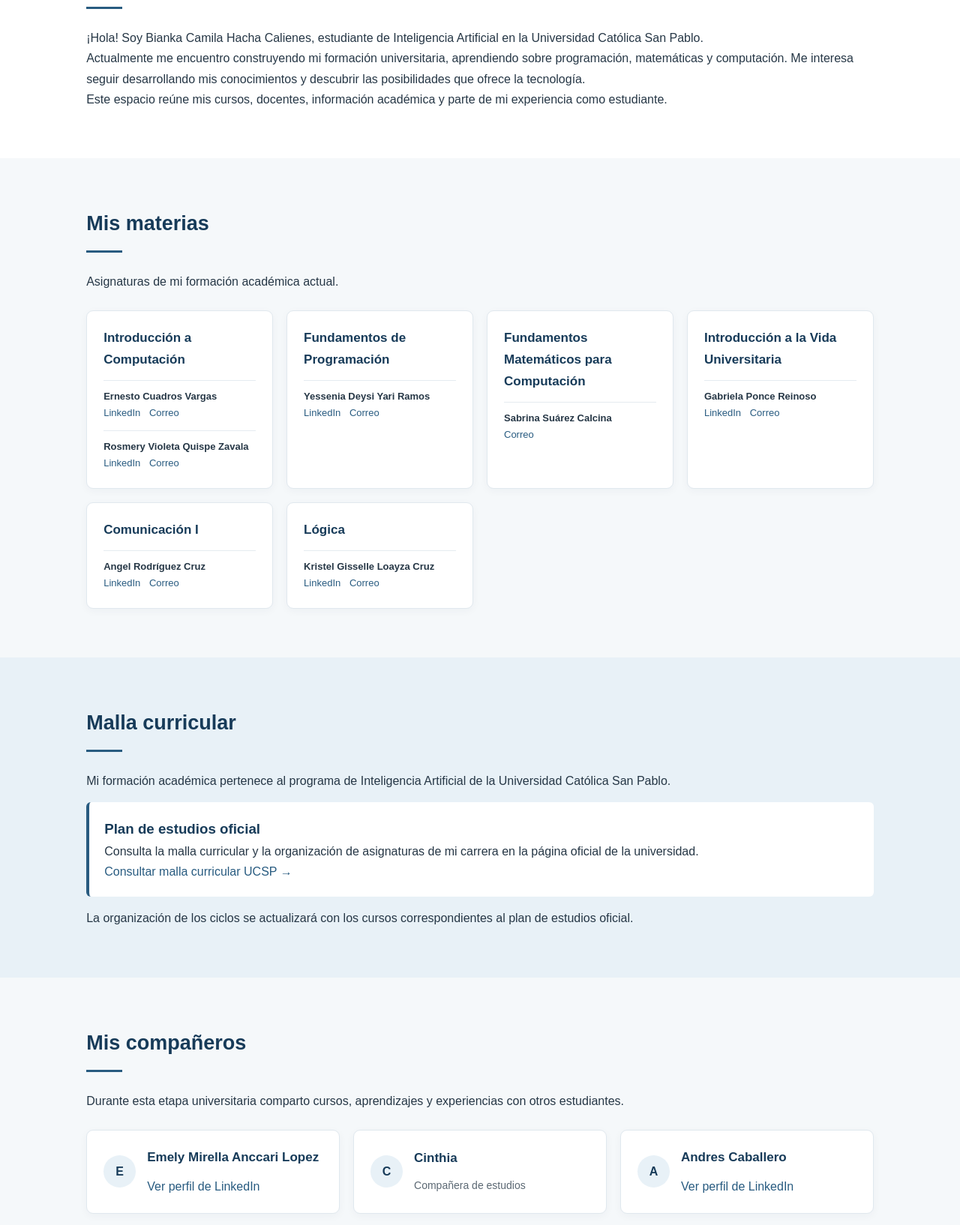
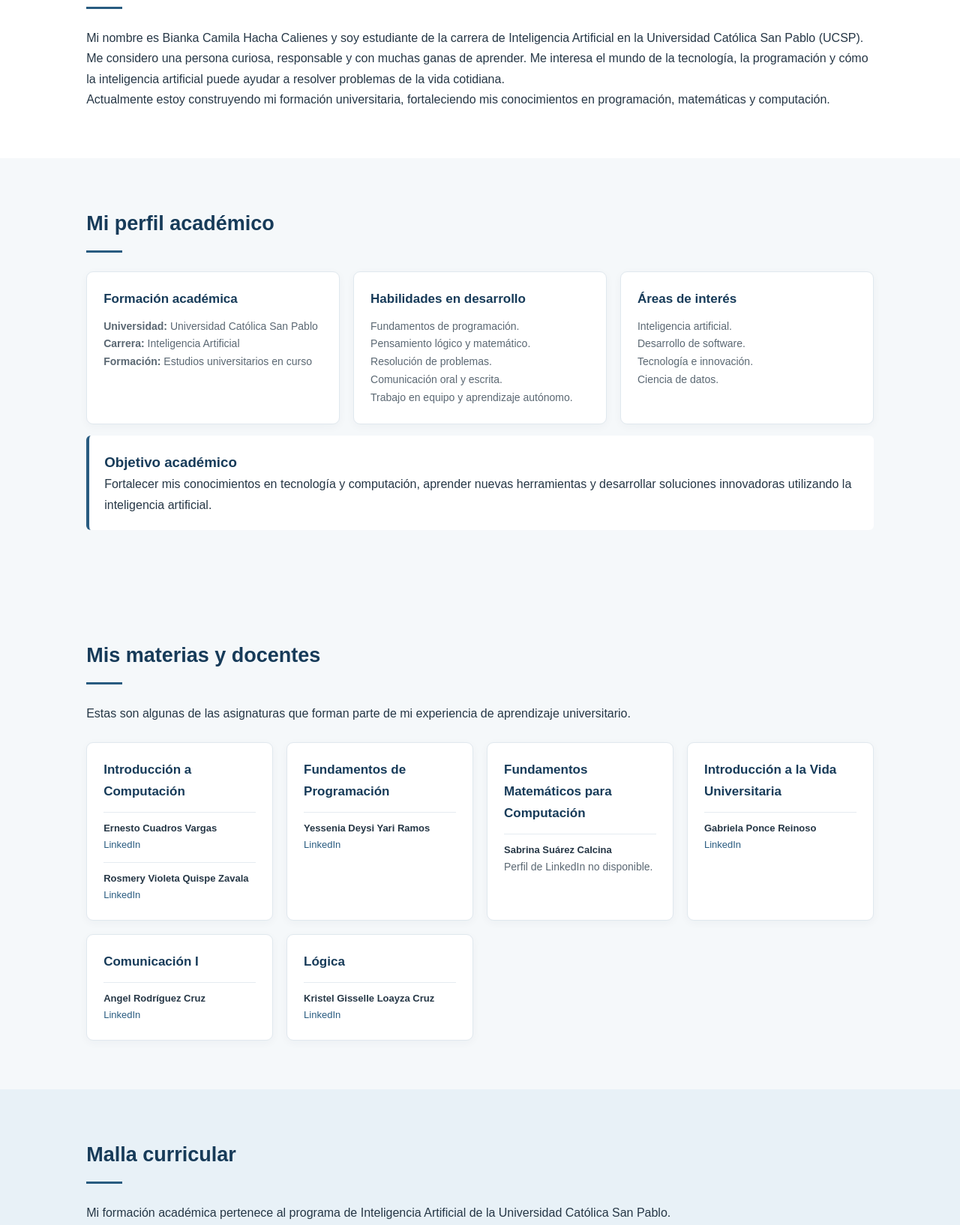
Before and after one commit to biankahacha-ui/biankahacha-ui.github.io, a plain HTML site: page index.html in a window 1280 px wide. Shown: the part 692-2326 px from the top of the page at 75% size. Drawn offline with Linux system fonts and the light colour scheme.

Commit message:
Update index.html

```diff
--- a/index.html
+++ b/index.html
@@ -1,11 +1,17 @@
+
 
 <!DOCTYPE html>
 <html lang="es">
 <head>
 <meta charset="UTF-8">
 <meta name="viewport" content="width=device-width, initial-scale=1.0">
+
 <title>Bianka Camila Hacha Calienes | Inteligencia Artificial</title>
-<meta name="description" content="Portafolio académico de Bianka Camila Hacha Calienes, estudiante de Inteligencia Artificial de la Universidad Católica San Pablo.">
+
+<meta name="description" content="Página personal y portafolio académico de Bianka Camila Hacha Calienes, estudiante de Inteligencia Artificial en la Universidad Católica San Pablo.">
+<meta name="author" content="Bianka Camila Hacha Calienes">
+<meta name="robots" content="index, follow">
+<link rel="canonical" href="https://biankahacha-ui.github.io/">
 
 <style>
 :root {
@@ -262,6 +268,7 @@ footer {
     <div>
         <a href="#inicio">Inicio</a>
         <a href="#sobre-mi">Sobre mí</a>
+        <a href="#perfil">Perfil</a>
         <a href="#materias">Materias</a>
         <a href="#malla">Malla curricular</a>
         <a href="#companeros">Compañeros</a>
@@ -286,32 +293,79 @@ footer {
     <div class="linea"></div>
 
     <p>
-    ¡Hola! Soy Bianka Camila Hacha Calienes, estudiante
-    de Inteligencia Artificial en la Universidad Católica
-    San Pablo.
+    Mi nombre es Bianka Camila Hacha Calienes y soy estudiante
+    de la carrera de Inteligencia Artificial en la Universidad
+    Católica San Pablo (UCSP).
     </p>
 
     <p>
-    Actualmente me encuentro construyendo mi formación
-    universitaria, aprendiendo sobre programación,
-    matemáticas y computación. Me interesa seguir
-    desarrollando mis conocimientos y descubrir las
-    posibilidades que ofrece la tecnología.
+    Me considero una persona curiosa, responsable y con muchas
+    ganas de aprender. Me interesa el mundo de la tecnología,
+    la programación y cómo la inteligencia artificial puede
+    ayudar a resolver problemas de la vida cotidiana.
     </p>
 
     <p>
-    Este espacio reúne mis cursos, docentes, información
-    académica y parte de mi experiencia como estudiante.
+    Actualmente estoy construyendo mi formación universitaria,
+    fortaleciendo mis conocimientos en programación,
+    matemáticas y computación.
     </p>
+</div>
+</section>
+
+<section id="perfil">
+<div class="contenedor">
+    <h2 class="titulo">Mi perfil académico</h2>
+    <div class="linea"></div>
+
+    <div class="tarjetas">
+
+        <article class="tarjeta">
+            <h3>Formación académica</h3>
+            <p><strong>Universidad:</strong> Universidad Católica San Pablo</p>
+            <p><strong>Carrera:</strong> Inteligencia Artificial</p>
+            <p><strong>Formación:</strong> Estudios universitarios en curso</p>
+        </article>
+
+        <article class="tarjeta">
+            <h3>Habilidades en desarrollo</h3>
+            <p>Fundamentos de programación.</p>
+            <p>Pensamiento lógico y matemático.</p>
+            <p>Resolución de problemas.</p>
+            <p>Comunicación oral y escrita.</p>
+            <p>Trabajo en equipo y aprendizaje autónomo.</p>
+        </article>
+
+        <article class="tarjeta">
+            <h3>Áreas de interés</h3>
+            <p>Inteligencia artificial.</p>
+            <p>Desarrollo de software.</p>
+            <p>Tecnología e innovación.</p>
+            <p>Ciencia de datos.</p>
+        </article>
+
+    </div>
+
+    <div class="ciclo">
+        <h3>Objetivo académico</h3>
+        <p>
+        Fortalecer mis conocimientos en tecnología y computación,
+        aprender nuevas herramientas y desarrollar soluciones
+        innovadoras utilizando la inteligencia artificial.
+        </p>
+    </div>
 </div>
 </section>
 
 <section id="materias">
 <div class="contenedor">
-    <h2 class="titulo">Mis materias</h2>
+    <h2 class="titulo">Mis materias y docentes</h2>
     <div class="linea"></div>
 
-    <p>Asignaturas de mi formación académica actual.</p>
+    <p>
+    Estas son algunas de las asignaturas que forman parte
+    de mi experiencia de aprendizaje universitario.
+    </p>
 
     <div class="tarjetas">
 
@@ -319,13 +373,11 @@ footer {
             <h3>Introducción a Computación</h3>
             <div class="docente">
                 <strong>Ernesto Cuadros Vargas</strong><br>
-                <a href="https://www.linkedin.com/in/ecuadrosv/" target="_blank">LinkedIn</a>
-                <a href="mailto:ecuadros@ucsp.edu.pe">Correo</a>
+                <a href="https://www.linkedin.com/in/ecuadros/" target="_blank" rel="noopener noreferrer">LinkedIn</a>
             </div>
             <div class="docente">
                 <strong>Rosmery Violeta Quispe Zavala</strong><br>
-                <a href="https://www.linkedin.com/in/rosmery-violeta-quispe-zavala-58374638/" target="_blank">LinkedIn</a>
-                <a href="mailto:rvquispe@ucsp.edu.pe">Correo</a>
+                <a href="https://www.linkedin.com/in/rosmery-violeta-quispe-zavala-58374638/" target="_blank" rel="noopener noreferrer">LinkedIn</a>
             </div>
         </article>
 
@@ -333,8 +385,7 @@ footer {
             <h3>Fundamentos de Programación</h3>
             <div class="docente">
                 <strong>Yessenia Deysi Yari Ramos</strong><br>
-                <a href="https://www.linkedin.com/in/yessenia-deysi-yari-b4778139/" target="_blank">LinkedIn</a>
-                <a href="mailto:ydyari@ucsp.edu.pe">Correo</a>
+                <a href="https://www.linkedin.com/in/yessenia-deysi-yari-b4778139/" target="_blank" rel="noopener noreferrer">LinkedIn</a>
             </div>
         </article>
 
@@ -342,7 +393,7 @@ footer {
             <h3>Fundamentos Matemáticos para Computación</h3>
             <div class="docente">
                 <strong>Sabrina Suárez Calcina</strong><br>
-                <a href="mailto:sgsuarez@ucsp.edu.pe">Correo</a>
+                <p>Perfil de LinkedIn no disponible.</p>
             </div>
         </article>
 
@@ -350,8 +401,7 @@ footer {
             <h3>Introducción a la Vida Universitaria</h3>
             <div class="docente">
                 <strong>Gabriela Ponce Reinoso</strong><br>
-                <a href="https://www.linkedin.com/in/gabriela-ponce-145b06149/" target="_blank">LinkedIn</a>
-                <a href="mailto:gponce@ucsp.edu.pe">Correo</a>
+                <a href="https://www.linkedin.com/in/gabriela-ponce-145b06149/" target="_blank" rel="noopener noreferrer">LinkedIn</a>
             </div>
         </article>
 
@@ -359,8 +409,7 @@ footer {
             <h3>Comunicación I</h3>
             <div class="docente">
                 <strong>Angel Rodríguez Cruz</strong><br>
-                <a href="https://www.linkedin.com/in/angel-rodriguez-cruz-58b78b85/" target="_blank">LinkedIn</a>
-                <a href="mailto:adrodriguez@ucsp.edu.pe">Correo</a>
+                <a href="https://www.linkedin.com/in/angel-rodriguez-cruz-58b78b85/" target="_blank" rel="noopener noreferrer">LinkedIn</a>
             </div>
         </article>
 
@@ -368,8 +417,7 @@ footer {
             <h3>Lógica</h3>
             <div class="docente">
                 <strong>Kristel Gisselle Loayza Cruz</strong><br>
-                <a href="https://www.linkedin.com/in/kristel-gisselle-loayza-cruz-abb3b039b/" target="_blank">LinkedIn</a>
-                <a href="mailto:kristel.loayza@ucsp.edu.pe">Correo</a>
+                <a href="https://www.linkedin.com/in/kristel-gisselle-loayza-cruz-abb3b039b/" target="_blank" rel="noopener noreferrer">LinkedIn</a>
             </div>
         </article>
 
@@ -396,15 +444,10 @@ footer {
         </p>
         <a class="enlace"
         href="https://ucsp.edu.pe/vive-san-pablo/universidad/transparencia/malla-curricular-inteligencia-artificial/"
-        target="_blank">
+        target="_blank" rel="noopener noreferrer">
         Consultar malla curricular UCSP →
         </a>
     </div>
-
-    <p>
-    La organización de los ciclos se actualizará con
-    los cursos correspondientes al plan de estudios oficial.
-    </p>
 </div>
 </section>
 
@@ -421,30 +464,82 @@ footer {
     <div class="tarjetas">
 
         <article class="tarjeta companero">
+            <div class="inicial">C</div>
+            <div>
+                <h3>Cinthia Luz Mamani Chata</h3>
+                <a class="enlace"
+                href="https://cinthia-tech609.github.io/"
+                target="_blank" rel="noopener noreferrer">Visitar página web</a>
+            </div>
+        </article>
+
+        <article class="tarjeta companero">
             <div class="inicial">E</div>
             <div>
                 <h3>Emely Mirella Anccari Lopez</h3>
                 <a class="enlace"
-                href="https://www.linkedin.com/in/emely-mirella-anccari-lopez-9371a043a/"
-                target="_blank">Ver perfil de LinkedIn</a>
+                href="https://emelyanccari-ops.github.io/"
+                target="_blank" rel="noopener noreferrer">Visitar página web</a>
+            </div>
+        </article>
+
+        <article class="tarjeta companero">
+            <div class="inicial">Z</div>
+            <div>
+                <h3>Zafiro Shantal Quispe Alache</h3>
+                <a class="enlace"
+                href="https://zafiroquispe-wq.github.io/"
+                target="_blank" rel="noopener noreferrer">Visitar página web</a>
+            </div>
+        </article>
+
+        <article class="tarjeta companero">
+            <div class="inicial">N</div>
+            <div>
+                <h3>Nayeli Alexandra Ayta Asqui</h3>
+                <a class="enlace"
+                href="https://nayeliayta-dev.github.io/"
+                target="_blank" rel="noopener noreferrer">Visitar página web</a>
+            </div>
+        </article>
+
+        <article class="tarjeta companero">
+            <div class="inicial">A</div>
+            <div>
+                <h3>Alexia Alisson Cayo Ccasa</h3>
+                <a class="enlace"
+                href="https://alexiacayo19.github.io/"
+                target="_blank" rel="noopener noreferrer">Visitar página web</a>
+            </div>
+        </article>
+
+        <article class="tarjeta companero">
+            <div class="inicial">N</div>
+            <div>
+                <h3>Nayeli Yadira Ordoñez Asto</h3>
+                <a class="enlace"
+                href="https://nayelordonez.github.io/Nayeli-Ordonez-Asto/"
+                target="_blank" rel="noopener noreferrer">Visitar página web</a>
             </div>
         </article>
 
         <article class="tarjeta companero">
             <div class="inicial">C</div>
             <div>
-                <h3>Cinthia</h3>
-                <p>Compañera de estudios</p>
+                <h3>Carlos Fabian Huarachi Humora</h3>
+                <a class="enlace"
+                href="https://carlosfabianhuarachichumora.github.io/"
+                target="_blank" rel="noopener noreferrer">Visitar página web</a>
             </div>
         </article>
 
         <article class="tarjeta companero">
             <div class="inicial">A</div>
             <div>
-                <h3>Andres Caballero</h3>
+                <h3>Andrea Yadhira Paredes Meza</h3>
                 <a class="enlace"
-                href="https://www.linkedin.com/in/andres-caballero-5a2367436/"
-                target="_blank">Ver perfil de LinkedIn</a>
+                href="https://andrea-yadhira-portafolio.vercel.app/"
+                target="_blank" rel="noopener noreferrer">Visitar página web</a>
             </div>
         </article>
 
@@ -461,13 +556,23 @@ footer {
     Gracias por visitar mi página personal y académica.
     </p>
 
-    <p>Bianka Camila Hacha Calienes</p>
+    <p><strong>Bianka Camila Hacha Calienes</strong></p>
+    <p>Estudiante de Inteligencia Artificial</p>
+    <p>Universidad Católica San Pablo</p>
 
-    <p>Estudiante de Inteligencia Artificial</p>
+    <p>
+        <a href="https://www.linkedin.com/in/bianka-camila-hacha-calienes-507270452/"
+        target="_blank" rel="noopener noreferrer">
+        Mi perfil de LinkedIn
+        </a>
+    </p>
 
-    <a href="https://ucsp.edu.pe/" target="_blank">
-    Universidad Católica San Pablo
-    </a>
+    <p>
+        <a href="https://ucsp.edu.pe/"
+        target="_blank" rel="noopener noreferrer">
+        Universidad Católica San Pablo
+        </a>
+    </p>
 </div>
 </section>
 
```
